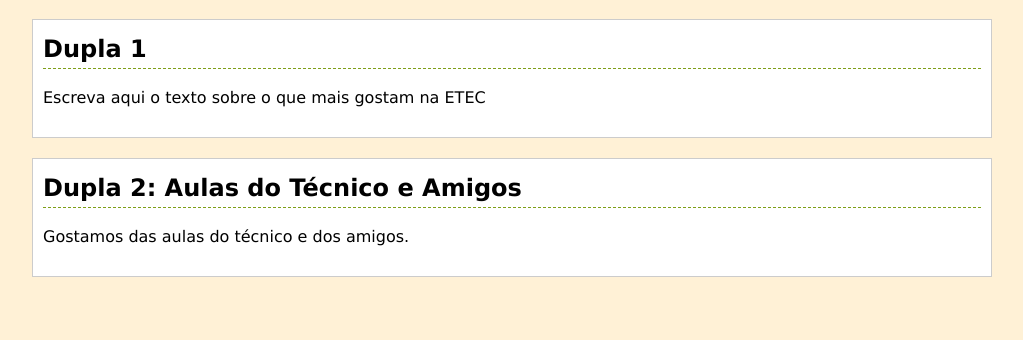
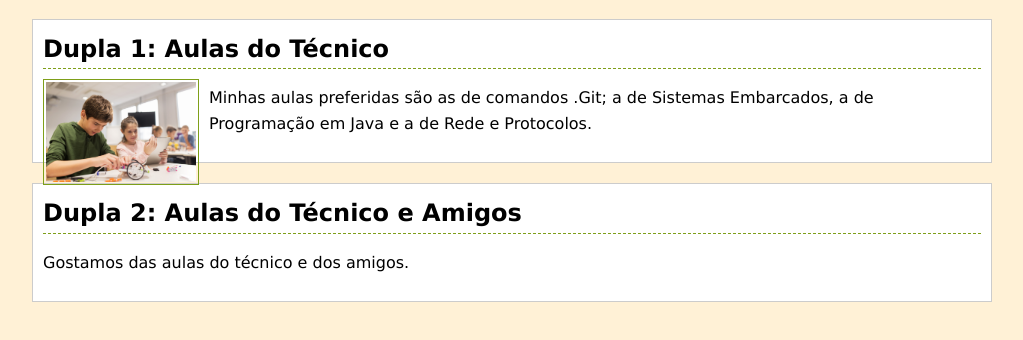
Before and after one commit to LucasBunny/i-love-etec, a plain HTML site: page index.html in a window 1280 px wide. Shown: the part 62-402 px from the top of the page, without its empty margins (128-1151 px from the left). Drawn offline with Linux system fonts and the light colour scheme.

Commit message:
Inclusao de imagem da dupla Lucas-Guilhermy

```diff
--- a/index.html
+++ b/index.html
@@ -7,9 +7,10 @@
 <div class='container'>
 <h1>O que eu mais gosto na ETEC</h1>
 <div class='content'>
-<h2>Dupla 1</h2>
+<h2>Dupla 1: Aulas do Técnico</h2>
+<img src='images/image_tecnico.jpg'>
 <p>
-Escreva aqui o texto sobre o que mais gostam na ETEC
+Minhas aulas preferidas são as de comandos .Git; a de Sistemas Embarcados, a de Programação em Java e a de Rede e Protocolos.
 </p>
 </div> <div class='content'> <h2>Dupla 2: Aulas do Técnico e Amigos </h2> <p> Gostamos das aulas do técnico e dos amigos. </p> </div>
 </div>
```
Also changed, not shown: images/image_tecnico.jpg (added).
